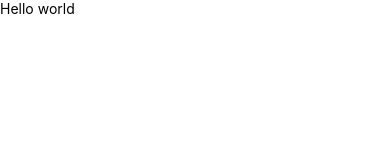
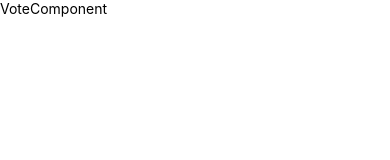
Before and after one commit to ajaymarathe/react-native-vote-app, a React Native app: screen / in a window 390 px wide. Shown: the top 160 px of the page. Built offline with nearby package versions, Linux system fonts and the light colour scheme.

Commit message:
App - added VoteComponent.

```diff
--- a/App.js
+++ b/App.js
@@ -1,11 +1,12 @@
 /* eslint-disable react-native/no-inline-styles */
 import React from 'react';
 import {SafeAreaView, StyleSheet, Text} from 'react-native';
+import VoteComponent from './src/components/VoteComponent';
 
 const App = () => {
   return (
     <SafeAreaView style={styles.SafeAreaView}>
-      <Text>Hello world</Text>
+      <VoteComponent />
     </SafeAreaView>
   );
 };
```
